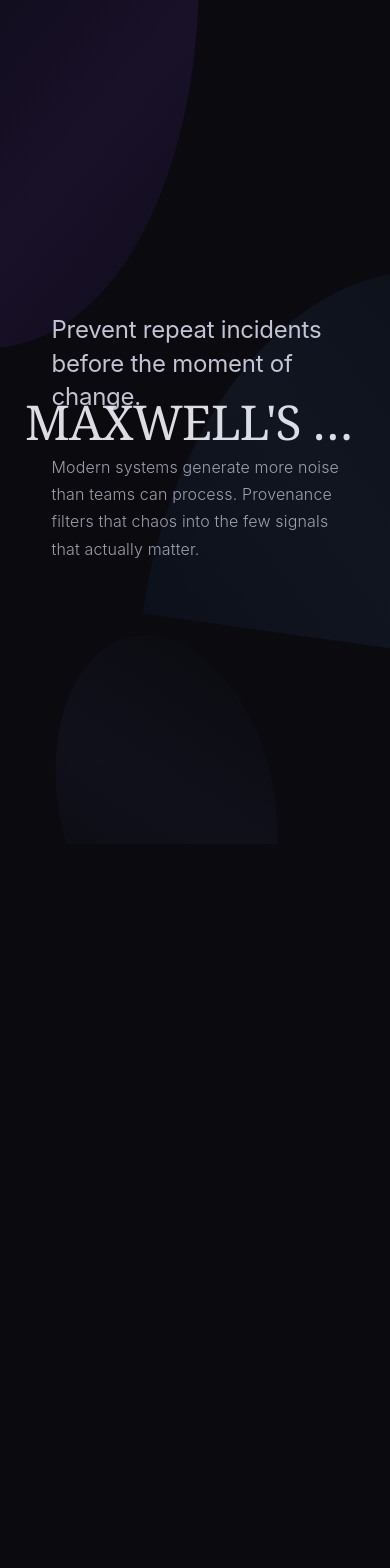
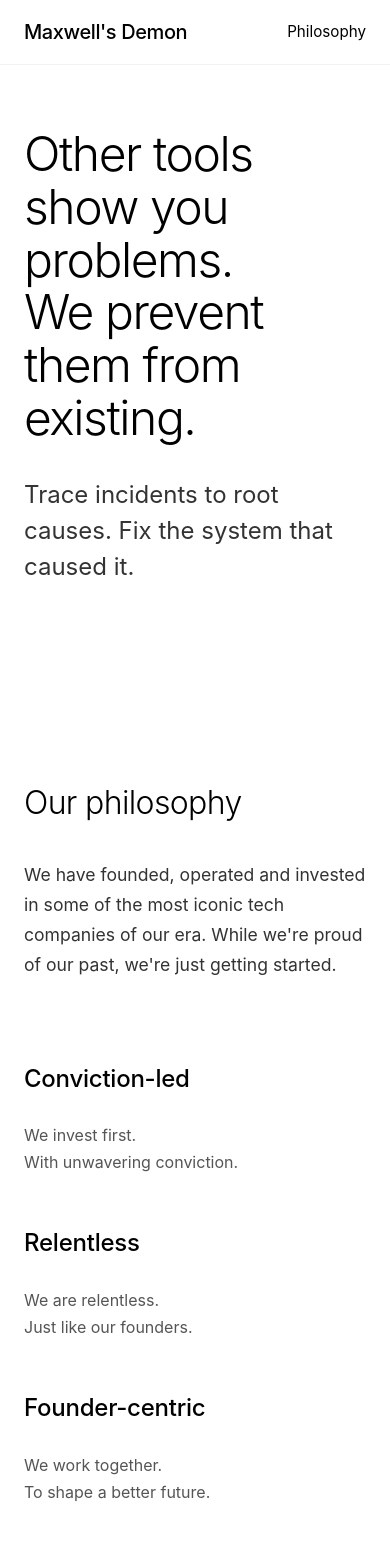
Before and after one commit to cgkohler/maxwellsdemon, a Next.js app in the folder web/: page / in a window 390 px wide. Shown: the top 1568 px of the page. Before the commit the page ends 844 px from the top, so only its background shows below. Built offline with nearby package versions, Linux system fonts and the light colour scheme.

Commit message:
Refactor global styles and update homepage layout. Added smooth scrolling, redesigned navigation, and implemented new hero and philosophy sections. Removed old landing page styles and color blocks for a cleaner design. Enhanced responsiveness and animations for improved user experience.

```diff
--- a/web/app/globals.css
+++ b/web/app/globals.css
@@ -4,174 +4,280 @@
   margin: 0;
 }
 
+html {
+  scroll-behavior: smooth;
+}
+
 html,
 body {
   max-width: 100vw;
   overflow-x: hidden;
-  height: 100%;
 }
 
 body {
-  background: #0a0a0f;
-  color: #e8e8f0;
+  background: #ffffff;
+  color: #000000;
   font-family: -apple-system, BlinkMacSystemFont, 'Segoe UI', 'Roboto', 'Oxygen',
     'Ubuntu', 'Cantarell', 'Fira Sans', 'Droid Sans', 'Helvetica Neue',
     sans-serif;
   -webkit-font-smoothing: antialiased;
   -moz-osx-font-smoothing: grayscale;
-  overflow: hidden;
+  line-height: 1.6;
 }
 
 a {
   color: inherit;
   text-decoration: none;
+  transition: opacity 0.2s ease;
 }
 
-/* Landing Page Styles */
-.landing-page {
-  position: relative;
-  width: 100vw;
-  height: 100vh;
-  overflow: hidden;
-  background: #0a0a0f;
+a:hover {
+  opacity: 0.7;
 }
 
-/* Color blocks - Rothko Chapel inspired */
-.color-block {
-  position: absolute;
-  opacity: 0.4;
-  transition: opacity 0.8s ease;
+/* Main Container */
+.main-container {
+  width: 100%;
+  min-height: 100vh;
 }
 
-.color-block-1 {
-  top: -10%;
-  left: -5%;
-  width: 45%;
-  height: 60%;
-  background: linear-gradient(135deg, #1a0d2e 0%, #2d1b4e 50%, #1a0d2e 100%);
-  border-radius: 0 0 100% 0;
-  transform: rotate(-5deg);
+/* Navigation */
+.nav {
+  position: fixed;
+  top: 0;
+  left: 0;
+  right: 0;
+  z-index: 100;
+  background: rgba(255, 255, 255, 0.95);
+  backdrop-filter: blur(10px);
+  border-bottom: 1px solid rgba(0, 0, 0, 0.05);
 }
 
-.color-block-2 {
-  top: 30%;
-  right: -8%;
-  width: 50%;
-  height: 50%;
-  background: linear-gradient(225deg, #0d1b2a 0%, #1b263b 50%, #0d1b2a 100%);
-  border-radius: 100% 0 0 0;
-  transform: rotate(8deg);
+.nav-content {
+  max-width: 1400px;
+  margin: 0 auto;
+  padding: 1.5rem 2rem;
+  display: flex;
+  justify-content: space-between;
+  align-items: center;
 }
 
-.color-block-3 {
-  bottom: -15%;
-  left: 15%;
-  width: 40%;
-  height: 45%;
-  background: linear-gradient(45deg, #0a0a0f 0%, #1a1a2e 50%, #0a0a0f 100%);
-  border-radius: 50%;
-  transform: rotate(-12deg);
+.nav-logo {
+  font-size: 1.25rem;
+  font-weight: 500;
+  letter-spacing: -0.02em;
 }
 
-/* Content wrapper */
-.content-wrapper {
-  position: relative;
-  z-index: 10;
-  height: 100vh;
+.nav-links {
   display: flex;
-  flex-direction: column;
-  justify-content: center;
-  padding: 5rem 4rem;
-  max-width: 1400px;
-  margin-left: 8%;
+  gap: 2rem;
 }
 
-/* Company name */
-.company-name {
-  position: fixed;
-  top: 50%;
-  left: 25px;
-  right: 25px;
-  width: calc(100vw - 50px);
-  transform: translateY(-50%);
-  font-size: clamp(3rem, calc((100vw - 50px) / 12), 12rem);
-  font-weight: 300;
-  letter-spacing: -0.02em;
-  line-height: 0.9;
-  color: #e8e8f0;
-  margin: 0;
-  padding: 0;
-  font-family: 'Georgia', 'Times New Roman', serif;
-  text-transform: uppercase;
-  opacity: 0.95;
-  white-space: nowrap;
-  overflow: hidden;
-  text-overflow: ellipsis;
-  transition: font-size 0.3s ease;
-  z-index: 20;
+.nav-links a {
+  font-size: 0.95rem;
+  font-weight: 400;
 }
 
-/* Hero content */
-.hero-content {
-  max-width: 680px;
-  transform: translateX(3%);
+/* Hero Section */
+.hero {
+  padding: 12rem 2rem 8rem;
+  max-width: 1400px;
+  margin: 0 auto;
+  text-align: left;
+}
+
+.hero-title {
+  font-size: clamp(3rem, 8vw, 8rem);
+  font-weight: 300;
+  line-height: 1.1;
+  letter-spacing: -0.03em;
+  margin-bottom: 2rem;
+  color: #000000;
+}
+
+.hero-subtitle {
+  font-size: clamp(1.5rem, 2.4vw, 2.1rem);
+  font-weight: 400;
+  line-height: 1.5;
+  color: #333333;
+  max-width: 800px;
   margin-top: 2rem;
 }
 
-.hero-text {
-  font-size: clamp(1.5rem, 3vw, 2.5rem);
-  font-weight: 400;
-  line-height: 1.4;
-  color: #d4d4e8;
-  margin-bottom: 2.5rem;
-  letter-spacing: -0.01em;
-  opacity: 0.92;
+/* Companies Section */
+.companies {
+  padding: 6rem 2rem;
+  max-width: 1400px;
+  margin: 0 auto;
 }
 
-.sub-text {
-  font-size: clamp(1rem, 1.5vw, 1.25rem);
-  font-weight: 300;
-  line-height: 1.7;
-  color: #b8b8c8;
-  max-width: 580px;
-  letter-spacing: 0.01em;
-  opacity: 0.85;
+.companies-grid {
+  display: grid;
+  grid-template-columns: repeat(auto-fill, minmax(200px, 1fr));
+  gap: 3rem 2rem;
+  margin-bottom: 3rem;
 }
 
-/* Responsive adjustments */
+.company-logo {
+  height: 80px;
+  display: flex;
+  align-items: center;
+  justify-content: center;
+  color: #999999;
+  font-size: 0.9rem;
+  border: 1px solid #e5e5e5;
+  border-radius: 4px;
+  transition: border-color 0.2s ease;
+}
+
+.company-logo:hover {
+  border-color: #cccccc;
+}
+
+.view-all-link {
+  display: inline-block;
+  font-size: 1rem;
+  color: #666666;
+  text-decoration: underline;
+  text-underline-offset: 4px;
+}
+
+/* Philosophy Section */
+.philosophy {
+  padding: 8rem 2rem;
+  max-width: 1400px;
+  margin: 0 auto;
+}
+
+.section-title {
+  font-size: clamp(2rem, 4vw, 3.5rem);
+  font-weight: 300;
+  letter-spacing: -0.02em;
+  margin-bottom: 2rem;
+}
+
+.philosophy-intro {
+  font-size: clamp(1.1rem, 1.5vw, 1.4rem);
+  line-height: 1.7;
+  color: #333333;
+  max-width: 900px;
+  margin-bottom: 5rem;
+}
+
+.philosophy-grid {
+  display: grid;
+  grid-template-columns: repeat(auto-fit, minmax(280px, 1fr));
+  gap: 4rem 3rem;
+  margin-bottom: 4rem;
+}
+
+.philosophy-item {
+  max-width: 400px;
+}
+
+.philosophy-title {
+  font-size: clamp(1.5rem, 2vw, 2rem);
+  font-weight: 500;
+  letter-spacing: -0.01em;
+  margin-bottom: 1.5rem;
+}
+
+.philosophy-description {
+  font-size: clamp(1rem, 1.2vw, 1.2rem);
+  line-height: 1.7;
+  color: #555555;
+}
+
+.meet-team-link {
+  display: inline-block;
+  font-size: 1rem;
+  color: #666666;
+  text-decoration: underline;
+  text-underline-offset: 4px;
+}
+
+/* Footer */
+.footer {
+  padding: 4rem 2rem 3rem;
+  max-width: 1400px;
+  margin: 0 auto;
+  border-top: 1px solid #e5e5e5;
+}
+
+.footer-content {
+  display: grid;
+  grid-template-columns: 1fr 1fr;
+  gap: 3rem;
+}
+
+.footer-copyright {
+  font-size: 0.9rem;
+  color: #999999;
+  margin-bottom: 1rem;
+}
+
+.footer-address {
+  font-size: 0.95rem;
+  color: #666666;
+  line-height: 1.7;
+}
+
+.footer-email {
+  font-size: 0.95rem;
+  color: #000000;
+  margin-bottom: 1rem;
+  display: block;
+}
+
+.footer-social {
+  display: flex;
+  gap: 1.5rem;
+}
+
+.social-link {
+  font-size: 0.95rem;
+  color: #666666;
+}
+
+/* Responsive Design */
 @media (max-width: 768px) {
-  .content-wrapper {
-    padding: 3rem 2rem;
-    margin-left: 5%;
+  .nav-content {
+    padding: 1rem 1.5rem;
   }
 
-  .company-name {
-    left: 25px;
-    right: 25px;
-    width: calc(100% - 50px);
+  .nav-links {
+    gap: 1.5rem;
   }
 
-  .hero-content {
-    transform: translateX(0);
+  .hero {
+    padding: 8rem 1.5rem 6rem;
   }
 
-  .color-block-1 {
-    width: 60%;
-    height: 50%;
+  .companies {
+    padding: 4rem 1.5rem;
   }
 
-  .color-block-2 {
-    width: 65%;
-    height: 45%;
+  .companies-grid {
+    grid-template-columns: repeat(auto-fill, minmax(150px, 1fr));
+    gap: 2rem 1.5rem;
   }
 
-  .color-block-3 {
-    width: 55%;
-    height: 40%;
+  .philosophy {
+    padding: 6rem 1.5rem;
+  }
+
+  .philosophy-grid {
+    grid-template-columns: 1fr;
+    gap: 3rem;
+  }
+
+  .footer-content {
+    grid-template-columns: 1fr;
+    gap: 2rem;
   }
 }
 
-/* Subtle animation on load */
+/* Smooth animations */
 @keyframes fadeIn {
   from {
     opacity: 0;
@@ -183,10 +289,24 @@
   }
 }
 
-.company-name {
-  animation: fadeIn 1.2s ease-out;
+.hero-title,
+.hero-subtitle {
+  animation: fadeIn 0.8s ease-out;
 }
 
-.hero-content {
-  animation: fadeIn 1.4s ease-out 0.3s both;
+.philosophy-item {
+  animation: fadeIn 0.8s ease-out;
+  animation-fill-mode: both;
 }
+
+.philosophy-item:nth-child(1) {
+  animation-delay: 0.1s;
+}
+
+.philosophy-item:nth-child(2) {
+  animation-delay: 0.2s;
+}
+
+.philosophy-item:nth-child(3) {
+  animation-delay: 0.3s;
+}
--- a/web/app/page.tsx
+++ b/web/app/page.tsx
@@ -1,22 +1,63 @@
 export default function Home() {
   return (
-    <main className="landing-page">
-      <div className="color-block color-block-1"></div>
-      <div className="color-block color-block-2"></div>
-      <div className="color-block color-block-3"></div>
+    <main className="main-container">
+      {/* Navigation */}
+      <nav className="nav">
+        <div className="nav-content">
+          <a href="#" className="nav-logo">Maxwell&apos;s Demon</a>
+          <div className="nav-links">
+            <a href="#philosophy">Philosophy</a>
+          </div>
+        </div>
+      </nav>
 
-      <div className="content-wrapper">
-        <h1 className="company-name">Maxwell&apos;s Demon</h1>
+      {/* Hero Section */}
+      <section className="hero">
+        <h1 className="hero-title">
+          Other tools show you problems.<br />
+          We prevent them from existing.
+        </h1>
+        <p className="hero-subtitle">
+          Trace incidents to root causes. Fix the system that caused it.
+        </p>
+      </section>
 
-        <div className="hero-content">
-          <p className="hero-text">
-            Prevent repeat incidents before the moment of change.
-          </p>
-          <p className="sub-text">
-            Modern systems generate more noise than teams can process. Provenance filters that chaos into the few signals that actually matter.
-          </p>
+      {/* Philosophy Section */}
+      <section id="philosophy" className="philosophy">
+        <h2 className="section-title">Our philosophy</h2>
+        <p className="philosophy-intro">
+          We have founded, operated and invested in some of the most iconic tech companies of our era.
+          While we&apos;re proud of our past, we&apos;re just getting started.
+        </p>
+
+        <div className="philosophy-grid">
+          <div className="philosophy-item">
+            <h3 className="philosophy-title">Conviction-led</h3>
+            <p className="philosophy-description">
+              We invest first.<br />
+              With unwavering conviction.
+            </p>
+          </div>
+
+          <div className="philosophy-item">
+            <h3 className="philosophy-title">Relentless</h3>
+            <p className="philosophy-description">
+              We are relentless.<br />
+              Just like our founders.
+            </p>
+          </div>
+
+          <div className="philosophy-item">
+            <h3 className="philosophy-title">Founder-centric</h3>
+            <p className="philosophy-description">
+              We work together.<br />
+              To shape a better future.
+            </p>
+          </div>
         </div>
-      </div>
+
+        <a href="#" className="meet-team-link">Meet the team</a>
+      </section>
     </main>
   )
 }
```
